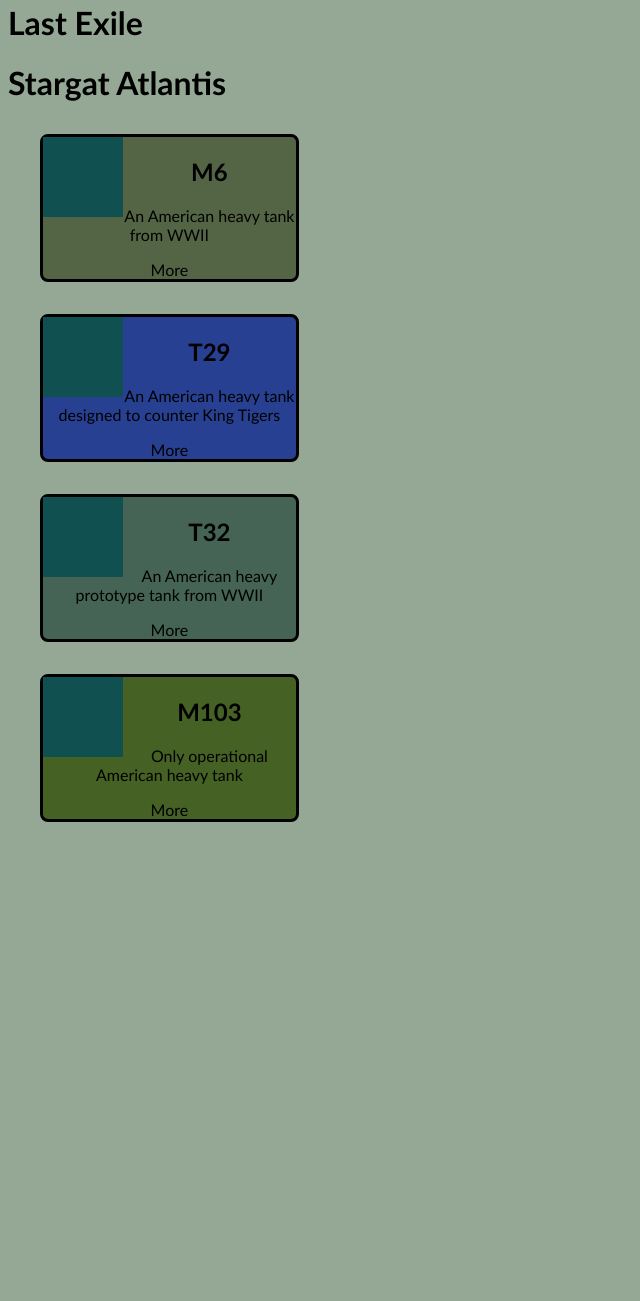
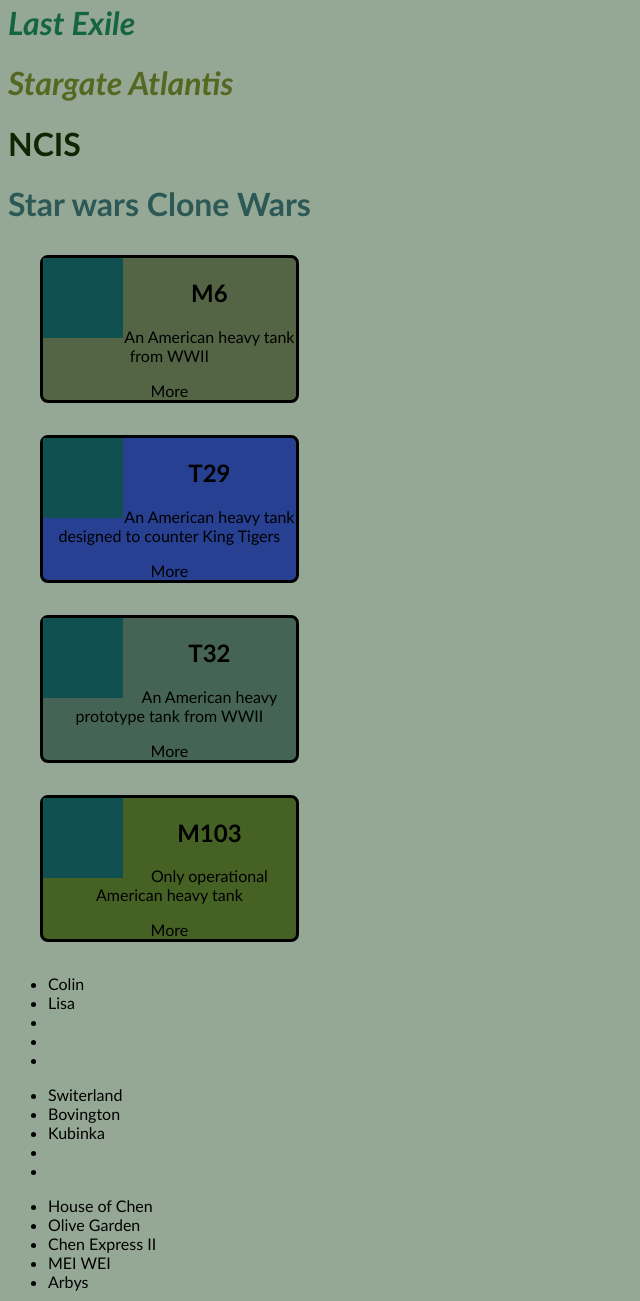
Before and after one commit to bee951/CSSlab, a plain HTML site: page index.html in a window 1280 px wide. Shown: the part 79-1380 px from the top of the page, without its empty margins (0-640 px from the left). Before the commit the page ends 933 px from the top, so only its background shows below. Drawn offline with Linux system fonts and the light colour scheme.

Commit message:
ss10 in progress

```diff
--- a/index.html
+++ b/index.html
@@ -6,9 +6,12 @@
     <link rel="stylesheet" href="styles.css" />
 </head>
 <body>
-    <h1>Stargate SG-1</h1>
-    <h1>Last Exile</h1>
-    <h1>Stargat Atlantis</h1>
+    <h1 class="h1a" id="show1">Stargate SG-1</h1>
+    <h1 class="h1a" id="show4">Last Exile</h1>
+    <h1 class="h1a" id="show3">Stargate Atlantis</h1>
+    <!--newly added text matches previous styling-->
+    <h1 class="h1b" id="show2">NCIS</h1>
+    <h1 class="h1b" id="show5">Star wars Clone Wars</h1>
    <div id=container>
        <div class="boxes" id=box1>
            <div class="image"></div><h2>M6</h2>
@@ -36,5 +39,26 @@
 
        </div>
    </div>
+   <ul>
+       <li>Colin</li>
+       <li>Lisa</li>
+       <li></li>
+       <li></li>
+       <li></li>
+   </ul>
+   <ul>
+        <li>Switerland</li>
+        <li>Bovington</li>
+        <li>Kubinka</li>
+        <li></li>
+        <li></li>
+   </ul>
+   <ul>
+        <li>House of Chen</li>
+        <li>Olive Garden</li>
+        <li>Chen Express II</li>
+        <li>MEI WEI</li>
+        <li>Arbys</li>
+   </ul>
 </body>
 </html>
--- a/styles.css
+++ b/styles.css
@@ -20,6 +20,8 @@
     color: #0000ff;
     cursor: pointer;
     }
+/*#box2 {position: realative; bottom: 50rem; left: 30rem;}*/
+/*#box2 {position: absolute; top: 0; right: 0;*/
 #box1 {background-color: #546545}
 #box2 {background-color: #274092}
 #box3 {background-color: #456456}
@@ -32,3 +34,13 @@
     top: 0;
     float: left;
     }
+h1 {color: #95ffff;}
+.h1a {color: #455441;}
+/*the color changes to the class*/
+.h1b {color: #400405;}
+/*class overrides basic selector*/
+#show1 {color: #556675;}
+#show2 {color: #112502;}
+#show3 {font-style: italic; color: #546821;}
+#show4 {font-style: oblique; color: #156542; }
+#show5 {color: #2c5855;}
```
